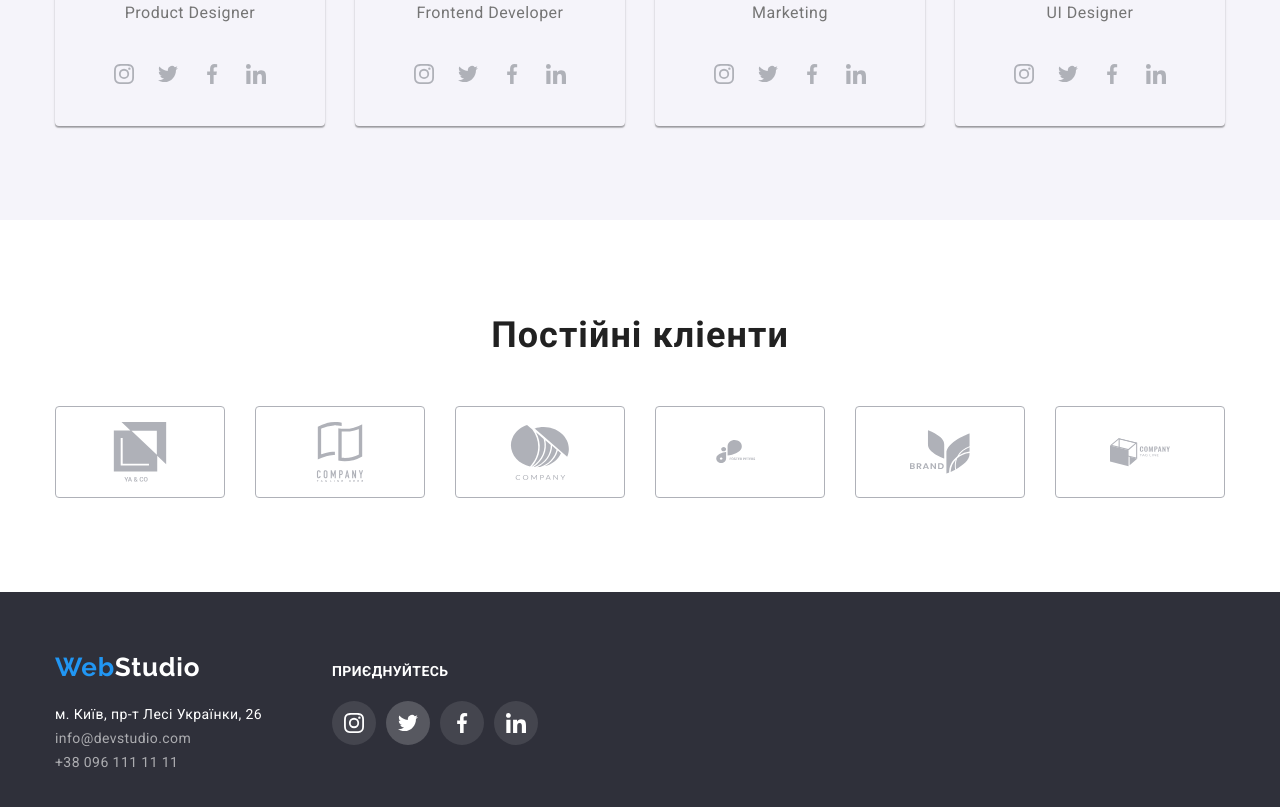
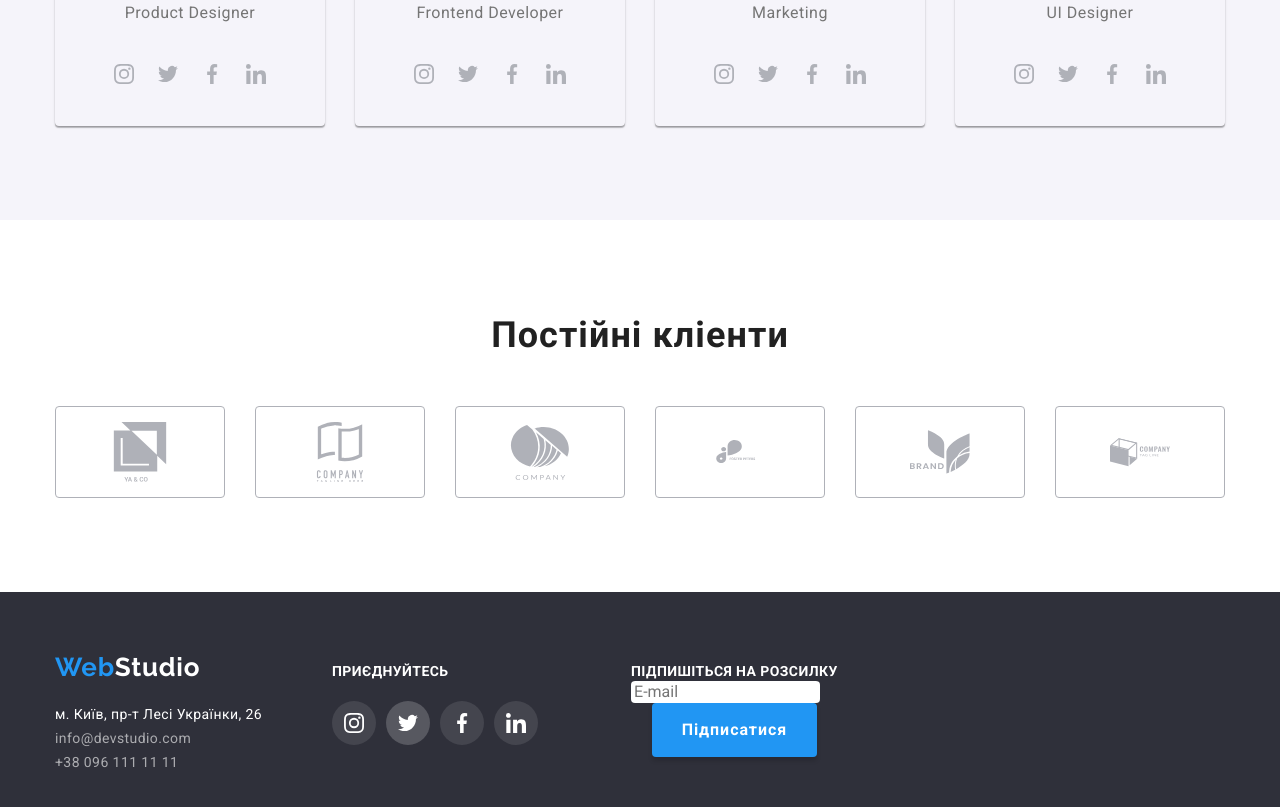
Before and after one commit to andriy-h80/-goit-markup-hw-06, a plain HTML site: page index.html in a window 1280 px wide. Shown: the part 2113-2920 px from the top of the page. Drawn offline with nearby package versions, Linux system fonts and the light colour scheme.

Commit message:
Homework#6 v.2

```diff
--- a/css/styles.css
+++ b/css/styles.css
@@ -520,6 +520,7 @@ list-style: none;
 }
 
 .form-label{
+  margin-bottom: 4px;
   font-style: normal;
   font-weight: 400;
   font-size: 12px;
@@ -569,11 +570,18 @@ textarea{
 
 .contract{
   color: var(--hover-color);
+  position: relative;
 }
 
 .contract::before{
+  content: "";
   display: block;
-
+  width: 100%;
+  height: 1px;
+  position: absolute;
+  right: 0;
+  bottom: 2px;
+  background-color: var(--hover-color);
 }
 
 .modal-button{
@@ -966,6 +974,44 @@ margin-bottom: 30px;
   padding-top: 10px;
 }
 
+/* Підписка */
+.footer-form{
+
+  padding-left: 93px;
+  padding-top: 10px;
+}
+
+.subscribe-input{
+  /* padding-top: 20px; */
+  border: 1px solid rgba(255, 255, 255, 0.3);
+  /* filter: drop-shadow(0px 4px 4px rgba(0, 0, 0, 0.15)); */
+  border-radius: 4px;
+}
+
+.subscribe-button{
+  margin: auto;
+  /* margin-top: 30px; */
+  padding: 10px 28px;
+
+  font-style: normal;
+  font-weight: 700;
+  font-size: 16px;
+  line-height: 1.88;
+  display: flex;
+  align-items: center;
+  text-align: center;
+  letter-spacing: 0.06em;
+  color: var(--white-color);
+  background-color: var(--hover-color);
+  box-shadow: 0px 4px 4px rgba(0, 0, 0, 0.15);
+  border-radius: 4px;
+  border-color: transparent;
+}
+
+.subscribe-button::after{
+
+}
+
 /* Іконки футера */
 /* .footer-contacts::after{
   content: '';
--- a/index.html
+++ b/index.html
@@ -356,6 +356,18 @@
                 </li>
             </ul>
             </div>
+
+            <div class="footer-form">
+                <span class="text">ПІДПИШІТЬСЯ НА РОЗСИЛКУ</span>
+
+            <div class="subscribe-field">
+                <label class="subscribe-label" for="subscribe-email"></label>
+                <input class="subscribe-input" type="email" name="subscribe-email" id="subscribe-email" placeholder="E-mail" />
+            </div>
+
+            <button type="submit" class="subscribe-button">Підписатися</button>
+            </div>
+
             </div>
         </div>
     </footer>
@@ -382,7 +394,7 @@
                     </div>
                     <div>
                         <input type="checkbox" name="terms" value="terms" id="terms"/>
-                        <label for="terms" class="terms">Погоджуюся з розсилкою та приймаю <span class="contract">Умови договору</span></label>
+                        <label for="terms" class="terms">Погоджуюся з розсилкою та приймаю <a href="" class="contract">Умови договору</a></label>
                     </div>
 
 
```
